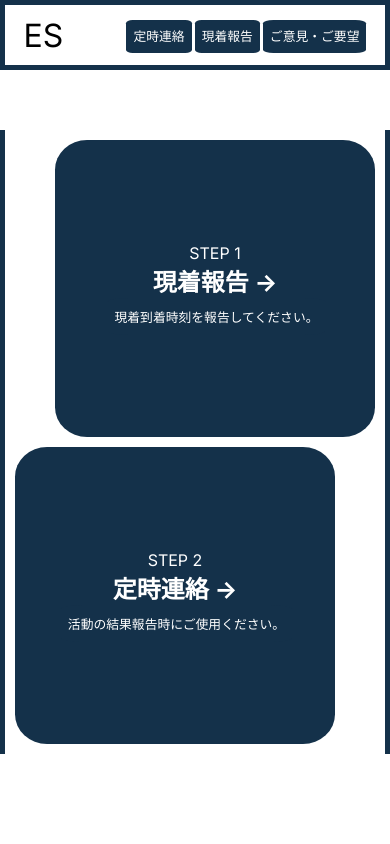
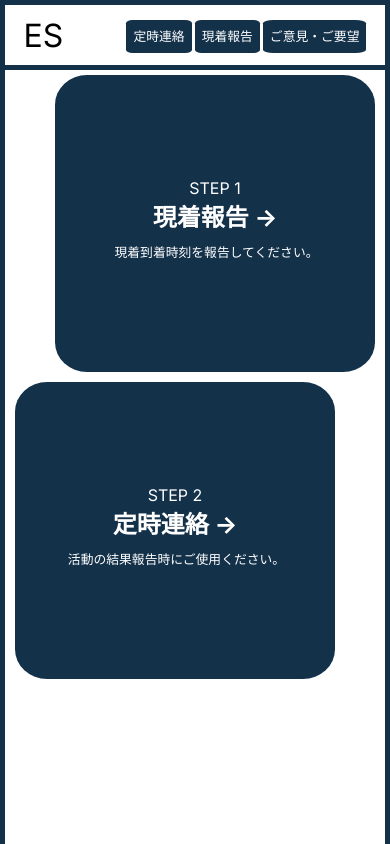
Before and after one commit to hoshimotoyasunori/report, a Next.js app: page / in a window 390 px wide. Built offline with nearby package versions, Linux system fonts and the light colour scheme.

Commit message:
fase2-27

```diff
--- a/app/globals.css
+++ b/app/globals.css
@@ -109,7 +109,7 @@ main {
     flex-direction: column;
     justify-content: flex-start;
     align-items: center;
-    /* height: calc(100vh - 65px); */
+    height: calc(100vh - 65px);
     position: fixed;
     margin-top: 65px;
     margin-bottom: 20px;
--- a/app/page.js
+++ b/app/page.js
@@ -3,7 +3,7 @@ import styles from './page.module.css'
 
 export default function Home() {
   return (
-    <main className={styles.main}>
+    // <main className={styles.main}>
       <div className={styles.grid}>
         <div className={styles.card1}>
           <p>STEP 1</p>
@@ -24,6 +24,6 @@ export default function Home() {
 
         </div>
       </div>
-    </main>
+    // </main>
   )
 }
```
